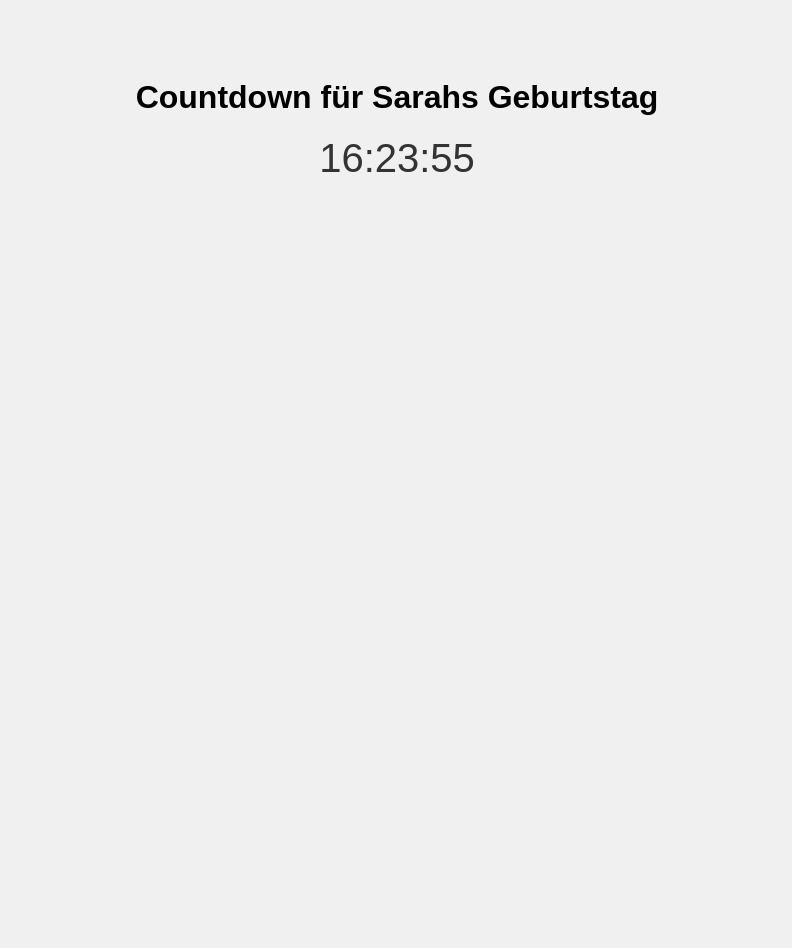
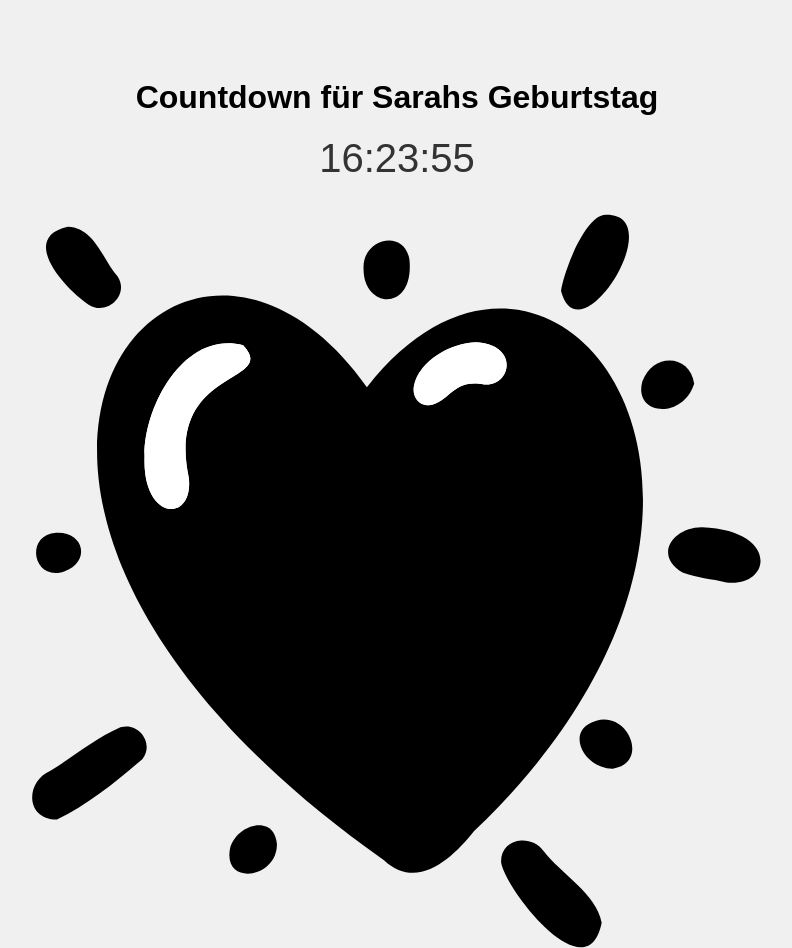
Before and after one commit to tomkintzel/sarah-hat-geburtstag, a plain HTML site: page index.html in a window 1280 px wide. Shown: the whole page, without its empty margins (243-1035 px from the left). Before the commit the page ends 800 px from the top, so only its background shows below. Drawn offline with Linux system fonts and the light colour scheme.

Commit message:
Update index.html

```diff
--- a/index.html
+++ b/index.html
@@ -25,7 +25,22 @@
 <body>
   <h1>Countdown für Sarahs Geburtstag</h1>
   <div id="countdown">Loading...</div>
-
+<?xml version="1.0" encoding="utf-8"?><!-- Uploaded to: SVG Repo, www.svgrepo.com, Generator: SVG Repo Mixer Tools -->
+<svg width="800px" height="800px" viewBox="0 0 960 960" fill="none" xmlns="http://www.w3.org/2000/svg">
+<path d="M443.87 247.455C667.389 -39.5332 990.619 381.664 572.552 780.123C545.987 813.483 504.572 852.198 464.392 814.963C-162.967 372.85 214.731 -75.3562 443.87 247.455ZM177.06 331.441C174.33 408.012 235.824 411.076 230.236 356.639C201.705 222.58 339.096 244.019 295.34 197.111C225.13 178.616 175.576 270.568 177.06 331.441ZM574.029 193.567C549.948 194.607 522.575 208.018 508.576 227.488C497.104 241.361 495.036 268.589 518.218 269.196C544.181 265.293 546.214 236.776 584.787 244.131C616.645 247.528 628.053 195.962 574.029 193.567Z" fill="#000000"/>
+<path d="M725.619 890.037C708.245 975.682 610.045 850.601 604.925 817.896C603.603 789.306 640.302 782.744 655.835 803.865C676.9 831.364 719.806 855.43 725.619 890.037Z" fill="#000000"/>
+<path d="M71.9575 766.286C33.2335 765.861 34.1595 720.539 64.1345 707.685C92.2465 690.751 118.05 668.664 148.157 655.6C170.225 648.632 188.921 675.279 174.655 693.516C143.913 720.064 108.421 748.831 71.9575 766.286Z" fill="#000000"/>
+<path d="M731.397 40.5204C808.344 40.3994 698.594 214.709 676.844 131.959C678.958 112.791 705.346 39.0944 731.397 40.5204Z" fill="#000000"/>
+<path d="M846.065 415.555C939.529 419.284 929.379 488.175 875.218 481.706C857.793 477.534 839.356 476.41 822.597 469.903C786.386 447.554 813.344 415.114 846.065 415.555Z" fill="#000000"/>
+<path d="M84.9692 54.8086C117.204 56.0476 126.505 93.8236 144.815 114.683C159.267 136.771 131.841 162.713 109.971 148.404C81.9122 129.728 25.5852 68.1306 84.9692 54.8086Z" fill="#000000"/>
+<path d="M439.882 105.251C437.684 69.7381 488.222 56.5071 494.943 94.1071C501.199 158.17 439.399 153.504 439.882 105.251Z" fill="#000000"/>
+<path d="M739.117 705.153C704.933 706.019 679.644 658.579 719.191 647.583C758.106 636.551 782.987 698.23 739.117 705.153Z" fill="#000000"/>
+<path d="M836.604 243.286C822.847 286.582 763.178 281.572 774.426 240.687C786.211 206.319 831.17 206.668 836.604 243.286Z" fill="#000000"/>
+<path d="M335.931 796.276C335.845 838.04 268.402 846.724 280.227 798.692C289.313 771.149 332.765 759.198 335.931 796.276Z" fill="#000000"/>
+<path d="M70.9497 422.242C104.922 420.459 112.838 457.534 80.6247 468.616C43.3367 481.551 32.6017 424.748 70.9497 422.242Z" fill="#000000"/>
+<path d="M177.063 331.443C175.535 270.602 225.169 178.586 295.339 197.106C339.161 243.544 201.53 223.242 230.243 356.644C235.863 410.993 174.359 408.121 177.063 331.443Z" fill="white"/>
+<path d="M574.033 193.57C628.062 195.966 616.645 247.533 584.79 244.134C546.239 236.785 544.347 265.172 518.221 269.201C506.575 269.807 497.493 257.894 500.234 246.079C507.707 214.691 543.469 195.388 574.033 193.57Z" fill="white"/>
+</svg>
   <script>
     function getTomorrowMidnight() {
       const now = new Date();
```
